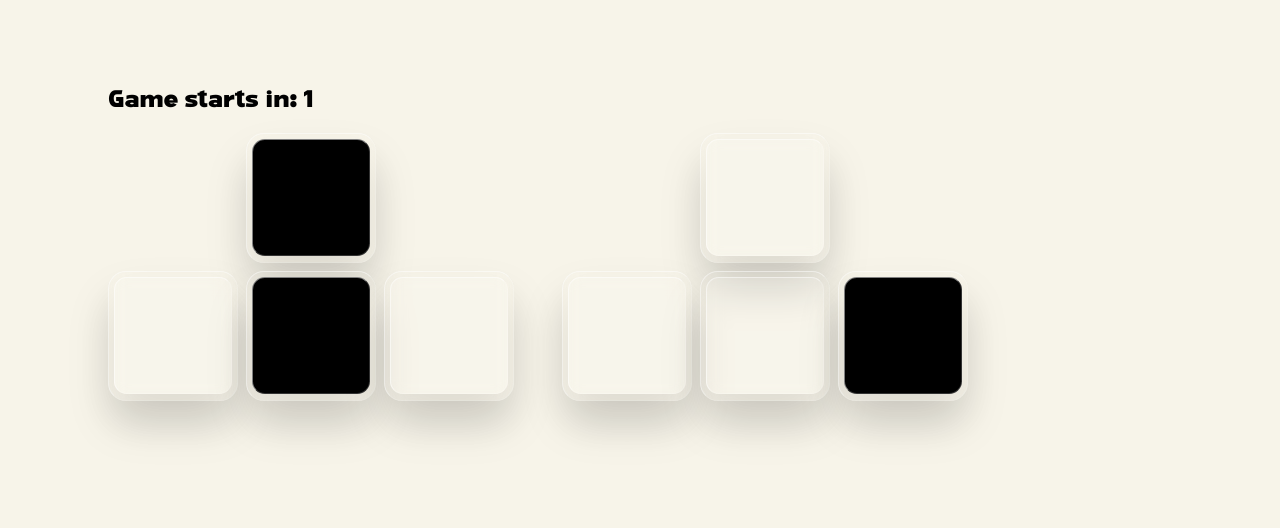
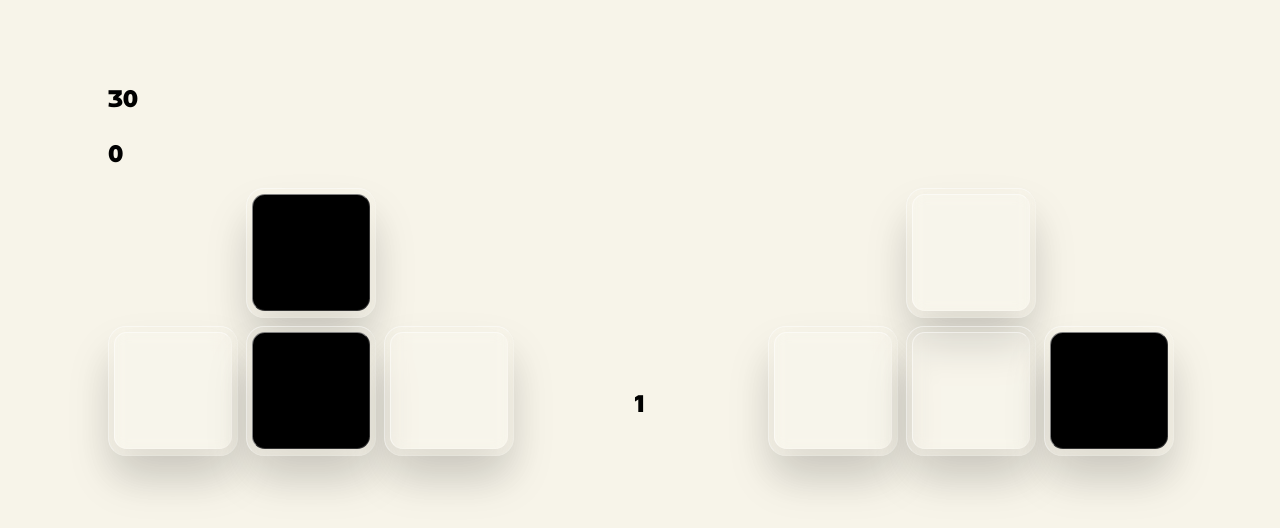
Before and after one commit to MonKeySVG/coord-game, an Angular app: page / in a window 1280 px wide. Both pictures are taken after a click on the button "Start Game". Shown: the top 528 px of the page. Built offline with nearby package versions, Linux system fonts and the light colour scheme.

Commit message:
Meilleur affichage du compte a rebours d'avant de partie

```diff
--- a/src/app/game/game.component.css
+++ b/src/app/game/game.component.css
@@ -1,4 +1,17 @@
 .keys-container {
   display: flex;
-  gap: 50px;
+  justify-content: space-between;
 }
+
+.start-countdown {
+  position: absolute;
+  pointer-events: none;
+  width: 100%;
+  left: 0;
+  top: 0;
+  height: 100%;
+  display: flex;
+  justify-content: center;
+  align-items: center;
+;
+}
--- a/src/app/game/game.component.html
+++ b/src/app/game/game.component.html
@@ -1,10 +1,10 @@
-<div *ngIf="!gameStarted" class="countdown-container">
-  <h2>Game starts in: {{ gameManagerService.getStartCountdown() }}</h2>
+<div *ngIf="!gameStarted" class="start-countdown">
+  <h2>{{ gameManagerService.getStartCountdown() }}</h2>
 </div>
 
-<div *ngIf="gameStarted" class="countdown-container">
-  <h2>Game starts in: {{ gameManagerService.getGameCountdown() }}</h2>
-  <h2>Score: {{scoreService.getScore()}}</h2>
+<div  class="countdown-container">
+  <h2>{{ gameManagerService.getGameCountdown() }}</h2>
+  <h2>{{scoreService.getScore()}}</h2>
 </div>
 
 <div class="keys-container">
--- a/src/app/menu/menu.component.css
+++ b/src/app/menu/menu.component.css
@@ -14,7 +14,7 @@ h1 {
   pointer-events: none;
   position: absolute;
   display: flex;
-  gap: 30vw;
+  gap: 25vw;
   left: 0;
   scale: 1.5;
   transform: rotate(15deg);
--- a/src/app/menu/menu.component.html
+++ b/src/app/menu/menu.component.html
@@ -7,6 +7,6 @@
 </div>
 
 <div class="keys-container">
-  <app-keys-layout></app-keys-layout>
-  <app-keys-layout></app-keys-layout>
+  <app-keys-layout [keyStateList]="leftList"></app-keys-layout>
+  <app-keys-layout [keyStateList]="rightList"></app-keys-layout>
 </div>
--- a/src/app/menu/menu.component.ts
+++ b/src/app/menu/menu.component.ts
@@ -1,5 +1,6 @@
 import { Component } from '@angular/core';
 import {GameManagerService} from "../game-manager.service";
+import {KeyState} from "../key/key.component";
 
 @Component({
   selector: 'app-menu',
@@ -8,6 +9,8 @@ import {GameManagerService} from "../game-manager.service";
 })
 export class MenuComponent {
 
+  leftList: KeyState[] = [0, 0, 3, 3];
+  rightList: KeyState[] = [3, 0, 3, 3];
   constructor(private gameManagerService: GameManagerService) { }
 
   startGame() {
```
